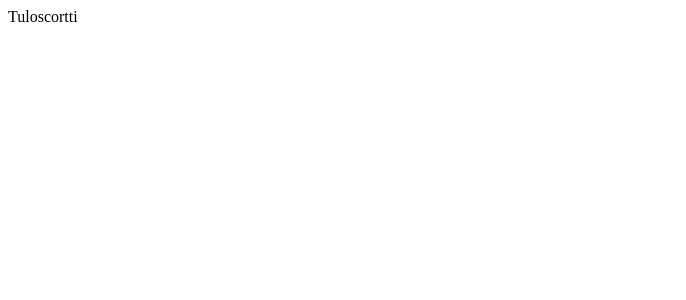
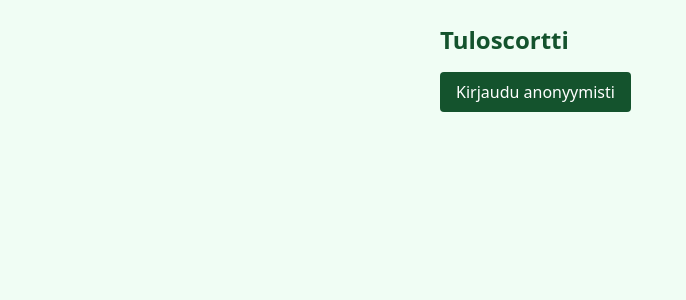
Before and after one commit to nieminendesign/tuloscortti, a React (Vite) app: page / in a window 1280 px wide. Shown: the top 300 px of the page, without its empty margins (0-686 px from the left). Built offline with nearby package versions, Linux system fonts and the light colour scheme.

Commit message:
Add files via upload

```diff
--- a/index.html
+++ b/index.html
@@ -1 +1 @@
-<!DOCTYPE html><html><head><title>Tuloscortti</title></head><body><div id='root'></div></body></html>
+<!DOCTYPE html><html><head><title>Tuloscortti</title><meta name='viewport' content='width=device-width, initial-scale=1.0'><script type='module' src='/src/main.jsx'></script></head><body class='bg-green-50 text-gray-800'><div id='root'></div></body></html>
--- a/package.json
+++ b/package.json
@@ -1 +1 @@
-{ "name": "tuloscortti", "scripts": { "dev": "vite", "build": "vite build", "preview": "vite preview" } }
+{ "name": "tuloscortti", "version": "1.0.0", "scripts": { "dev": "vite", "build": "vite build", "preview": "vite preview" }, "dependencies": { "react": "^18.0.0", "react-dom": "^18.0.0", "firebase": "^10.0.0" }, "devDependencies": { "vite": "^4.0.0", "@vitejs/plugin-react": "^4.0.0", "tailwindcss": "^3.0.0", "autoprefixer": "^10.0.0", "postcss": "^8.0.0" } }
--- /dev/null
+++ b/postcss.config.js
@@ -0,0 +1 @@
+module.exports = { plugins: { tailwindcss: {}, autoprefixer: {} } }
--- a/src/firebase.js
+++ b/src/firebase.js
@@ -1,5 +1,5 @@
 import { initializeApp } from 'firebase/app';
-import { getAuth } from 'firebase/auth';
+import { getAuth, signInAnonymously } from 'firebase/auth';
 import { getFirestore } from 'firebase/firestore';
 
 const firebaseConfig = {
@@ -14,3 +14,4 @@ const firebaseConfig = {
 const app = initializeApp(firebaseConfig);
 export const auth = getAuth(app);
 export const db = getFirestore(app);
+export const signInAnon = () => signInAnonymously(auth);
--- /dev/null
+++ b/src/index.css
@@ -0,0 +1,3 @@
+@tailwind base;
+@tailwind components;
+@tailwind utilities;
--- a/src/main.jsx
+++ b/src/main.jsx
@@ -1,3 +1,5 @@
 import React from 'react';
 import ReactDOM from 'react-dom/client';
-ReactDOM.createRoot(document.getElementById('root')).render(<div>Tuloscortti</div>);
+import './index.css';
+import App from './pages/App';
+ReactDOM.createRoot(document.getElementById('root')).render(<App />);
--- /dev/null
+++ b/src/pages/App.jsx
@@ -0,0 +1,37 @@
+import React, { useState } from 'react';
+import { signInAnon } from '../firebase';
+export default function App() {
+  const [loggedIn, setLoggedIn] = useState(false);
+  const [hole, setHole] = useState(1);
+  const [scores, setScores] = useState({});
+
+  const login = async () => { await signInAnon(); setLoggedIn(true); };
+
+  const handleScore = (e) => {
+    setScores({ ...scores, [hole]: e.target.value });
+  };
+
+  return (
+    <div className='p-6 max-w-md mx-auto'>
+      <h1 className='text-2xl font-bold mb-4 text-primary'>Tuloscortti</h1>
+      {!loggedIn ? (
+        <button onClick={login} className='bg-primary text-white px-4 py-2 rounded'>Kirjaudu anonyymisti</button>
+      ) : (
+        <div>
+          <h2 className='text-lg mb-2'>Väylä {hole}</h2>
+          <input type='number' value={scores[hole] || ''} onChange={handleScore} className='border p-2 rounded w-full mb-4' />
+          <div className='flex justify-between'>
+            <button disabled={hole <= 1} onClick={() => setHole(hole - 1)} className='bg-secondary text-white px-4 py-2 rounded'>←</button>
+            <button disabled={hole >= 18} onClick={() => setHole(hole + 1)} className='bg-secondary text-white px-4 py-2 rounded'>→</button>
+          </div>
+          <h3 className='mt-6 text-lg font-semibold'>Tulokset:</h3>
+          <ul className='list-disc ml-4'>
+            {Object.entries(scores).map(([k, v]) => (
+              <li key={k}>Väylä {k}: {v} lyöntiä</li>
+            ))}
+          </ul>
+        </div>
+      )}
+    </div>
+  );
+}
--- /dev/null
+++ b/tailwind.config.js
@@ -0,0 +1,12 @@
+module.exports = {
+  content: ['./index.html', './src/**/*.{js,jsx}'],
+  theme: {
+    extend: {
+      colors: {
+        primary: '#14532d',
+        secondary: '#65a30d',
+      },
+    },
+  },
+  plugins: [],
+};
--- a/vite.config.js
+++ b/vite.config.js
@@ -1 +1,4 @@
-export default { root: './src' };
+import { defineConfig } from 'vite';
+import react from '@vitejs/plugin-react';
+
+export default defineConfig({ plugins: [react()] });
```
Also changed, not shown: 1 other file (tests, documents, lock files or other folders).
